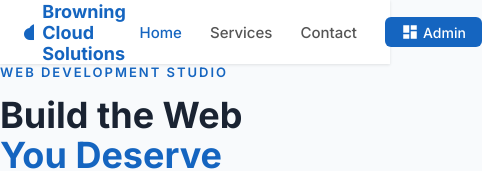
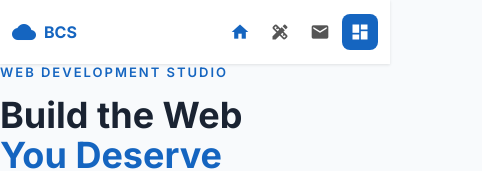
Before and after one commit to iVlexy/BrowningCloudSolutions, an Angular app in the folder ui/: page / in a window 390 px wide. Shown: the top 171 px of the page, 482 px wide, since content can reach past the window. Built offline with nearby package versions, Linux system fonts and the light colour scheme; no server answers.

Commit message:
Responsive public header: icon-only nav on mobile

```diff
--- a/ui/src/app/shared/layouts/public-layout/public-layout.component.ts
+++ b/ui/src/app/shared/layouts/public-layout/public-layout.component.ts
@@ -13,15 +13,25 @@ import { MatIconModule } from '@angular/material/icon'
       <div class="header-inner">
         <a routerLink="/" class="brand">
           <mat-icon>cloud</mat-icon>
-          <span>Browning Cloud Solutions</span>
+          <span class="brand-full">Browning Cloud Solutions</span>
+          <span class="brand-short">BCS</span>
         </a>
         <nav class="nav-links">
-          <a routerLink="/" routerLinkActive="active" [routerLinkActiveOptions]="{ exact: true }">Home</a>
-          <a routerLink="/services" routerLinkActive="active">Services</a>
-          <a routerLink="/contact" routerLinkActive="active">Contact</a>
-          <a routerLink="/admin" class="admin-link">
+          <a routerLink="/" routerLinkActive="active" [routerLinkActiveOptions]="{ exact: true }" title="Home">
+            <mat-icon class="nav-icon">home</mat-icon>
+            <span class="nav-label">Home</span>
+          </a>
+          <a routerLink="/services" routerLinkActive="active" title="Services">
+            <mat-icon class="nav-icon">design_services</mat-icon>
+            <span class="nav-label">Services</span>
+          </a>
+          <a routerLink="/contact" routerLinkActive="active" title="Contact">
+            <mat-icon class="nav-icon">mail</mat-icon>
+            <span class="nav-label">Contact</span>
+          </a>
+          <a routerLink="/admin" class="admin-link" title="Admin">
             <mat-icon>dashboard</mat-icon>
-            Admin
+            <span class="nav-label">Admin</span>
           </a>
         </nav>
       </div>
@@ -62,8 +72,10 @@ import { MatIconModule } from '@angular/material/icon'
       font-weight: 700;
       color: #1565C0;
       text-decoration: none;
+      white-space: nowrap;
 
       mat-icon { color: #1565C0; }
+      .brand-short { display: none; }
     }
 
     .nav-links {
@@ -72,6 +84,9 @@ import { MatIconModule } from '@angular/material/icon'
       gap: 28px;
 
       a {
+        display: flex;
+        align-items: center;
+        gap: 4px;
         font-size: 15px;
         font-weight: 500;
         color: #555;
@@ -81,10 +96,9 @@ import { MatIconModule } from '@angular/material/icon'
         &:hover, &.active { color: #1565C0; }
       }
 
+      .nav-icon { display: none; font-size: 20px; width: 20px; height: 20px; }
+
       .admin-link {
-        display: flex;
-        align-items: center;
-        gap: 4px;
         background: #1565C0;
         color: #fff !important;
         padding: 6px 16px;
@@ -93,6 +107,35 @@ import { MatIconModule } from '@angular/material/icon'
 
         &:hover { background: #0d47a1; }
         mat-icon { font-size: 18px; height: 18px; width: 18px; }
+      }
+    }
+
+    @media (max-width: 600px) {
+      .header-inner { padding: 0 12px; }
+
+      .brand {
+        font-size: 16px;
+        .brand-full { display: none; }
+        .brand-short { display: inline; }
+      }
+
+      .nav-links {
+        gap: 4px;
+
+        a {
+          padding: 8px;
+          border-radius: 8px;
+        }
+
+        .nav-label { display: none; }
+        .nav-icon { display: block; }
+
+        .admin-link {
+          padding: 8px;
+          border-radius: 8px;
+          .nav-label { display: none; }
+          mat-icon { font-size: 20px; width: 20px; height: 20px; margin: 0; }
+        }
       }
     }
 
```
